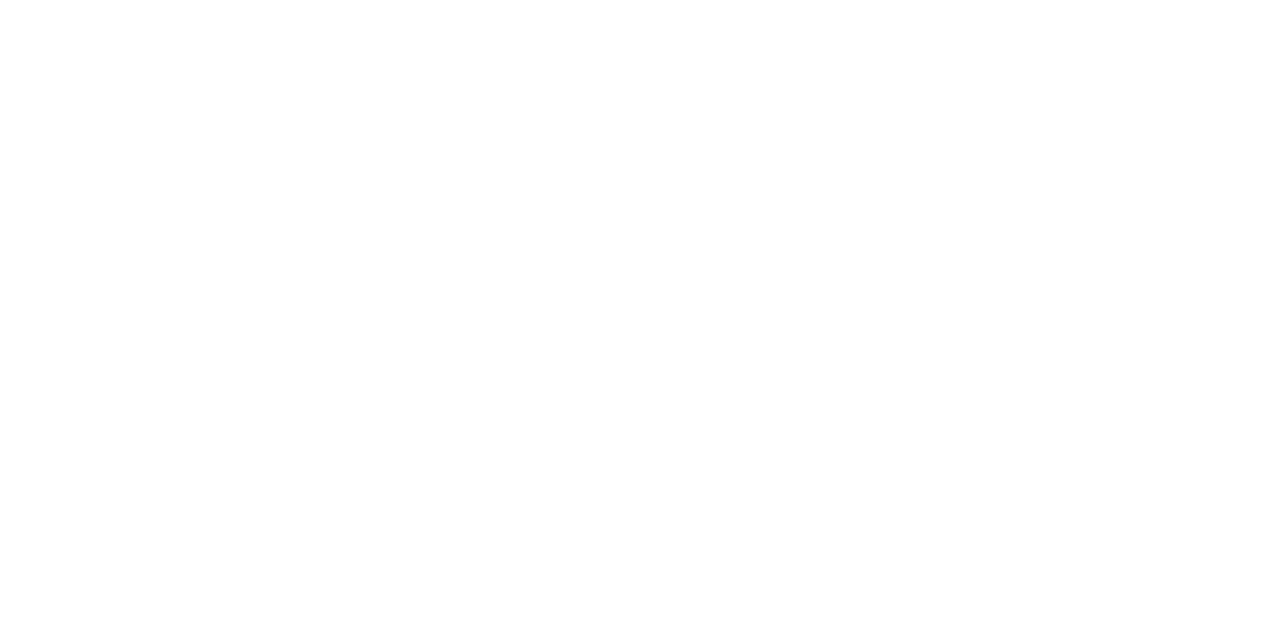
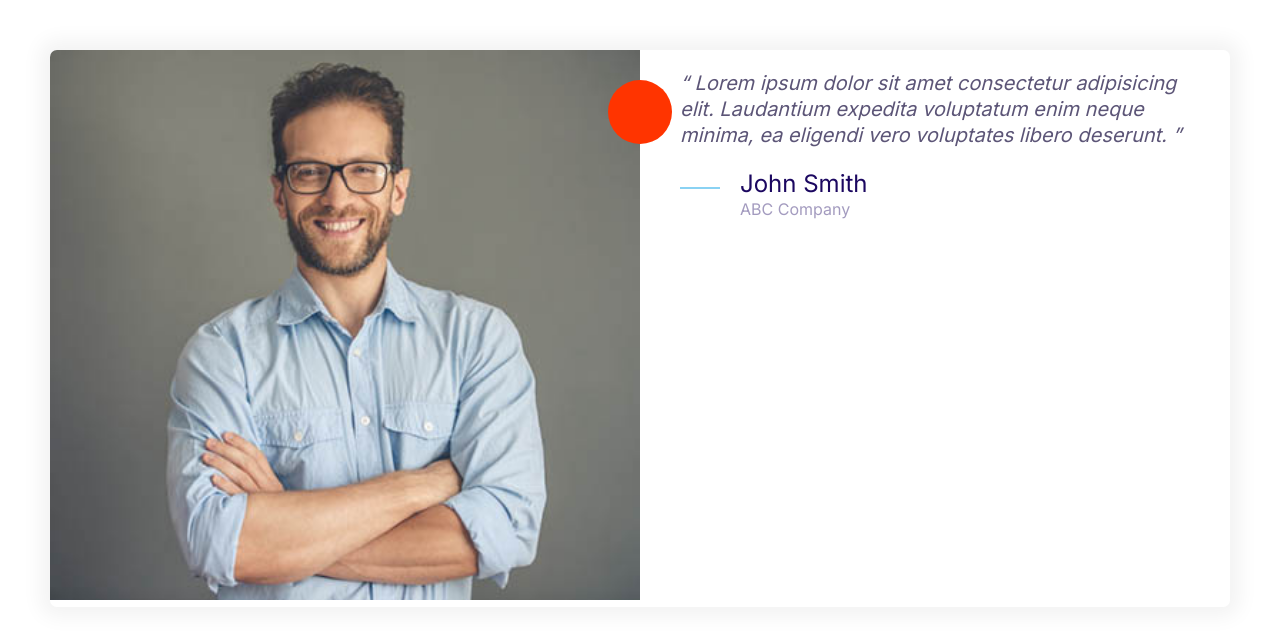
Before and after one commit to aurefousse/foussify, a plain HTML site: page index.html in a window 1280 px wide. Drawn offline with Linux system fonts and the light colour scheme.

Commit message:
Defining Testimonial section.

```diff
--- a/css/styles.css
+++ b/css/styles.css
@@ -163,11 +163,20 @@ a {
     height: 40px;
 }
 
+.icon--small {
+    width: 30px;
+    height: 30px;
+}
+
 .icon--primary {
     fill: var(--color-primary);
 }
 
-.icon--container {
+.icon--white {
+    fill: #fff;
+}
+
+.icon-container {
     background: #f3f9fa;
     width: 64px;
     height: 64px;
@@ -176,6 +185,11 @@ a {
     justify-content: center;
     align-items: center;
 }
+
+.icon-container--accent {
+    background: var(--color-accent);
+}
+
 /* \Buttons */
 
 .btn {
@@ -435,3 +449,44 @@ a {
         font-size: 1.6rem;
     }
 }
+
+/* Grids */
+
+.grid {
+    display: grid;
+}
+
+@media screen and (min-width: 768px) {
+    .grid--1x2 {
+        grid-template-columns: 1fr 1fr;
+    }
+}
+
+/* Testimonials */
+.testimonial {
+    padding: 3rem;
+}
+
+.testimonial__image {
+    position: relative;
+}
+
+.testimonial__image > img {
+    width: 100%;
+}
+
+.testimonial__image > .icon-container {
+    position: absolute;
+    top: 3rem;
+    right: -32px;
+}
+
+@media screen and (min-width: 768px) {
+    .testimonial .quote,
+    .testimonial .quote__author {
+        font-size: 2.4rem;
+    }
+    .testimonial .quote {
+        margin-left: 6rem;
+    }
+}
--- a/index.html
+++ b/index.html
@@ -14,5 +14,38 @@
       rel="stylesheet"
     />
   </head>
-  <body></body>
+  <body style="padding: 5rem">
+    <div class="card testimional">
+      <div class="grid grid--1x2">
+        <div class="testimonial__image">
+          <img src="images/testimonial.jpg" alt="A happy smiling customer" />
+          <span class="icon-container icon-container--accent">
+            <svg class="icon icon--white icon--small">
+              <use xlink:href="images/sprite.svg#quotes"></use>
+            </svg>
+          </span>
+        </div>
+        <blockquote class="quote">
+          <p class="quote__text">
+            Lorem ipsum dolor sit amet consectetur adipisicing elit. Laudantium
+            expedita voluptatum enim neque minima, ea eligendi vero voluptates
+            libero deserunt.
+          </p>
+          <footer>
+            <div class="media">
+              <div class="media__image">
+                <svg class="icon icon--primary quote__line">
+                  <use xlink:href="images/sprite.svg#line"></use>
+                </svg>
+              </div>
+              <div class="media__body">
+                <h3 class="media__title quote__author">John Smith</h3>
+                <p class="quote__organization">ABC Company</p>
+              </div>
+            </div>
+          </footer>
+        </blockquote>
+      </div>
+    </div>
+  </body>
 </html>
```
Also changed, not shown: components/icons.html (+1 -1 lines), images/sprite.svg, images/testimonial.jpg (added).
